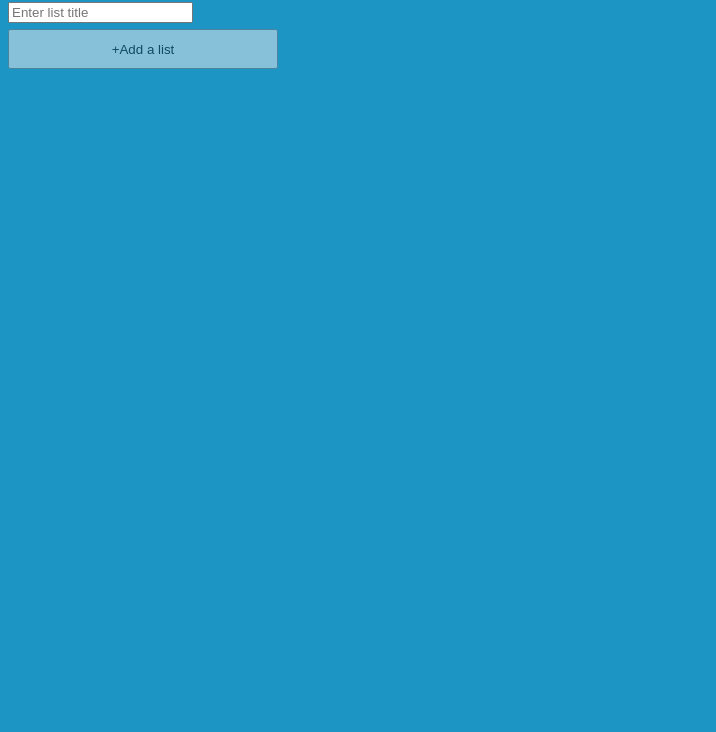
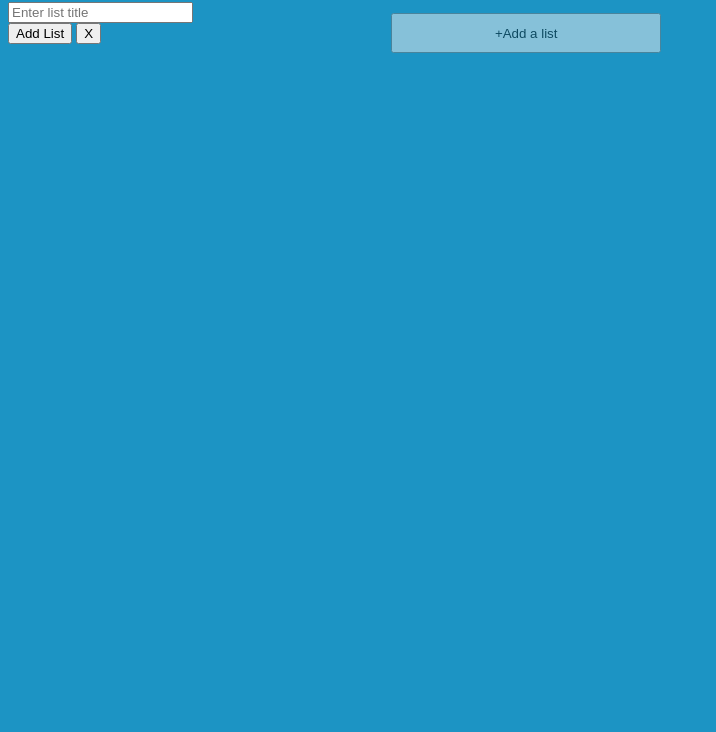
Before and after one commit to hwigyeompark/MyTrello, a plain HTML site: page index.html in a window 1280 px wide. Shown: the part 68-800 px from the top of the page, without its empty margins (0-716 px from the left). Drawn offline with Linux system fonts and the light colour scheme.

Commit message:
update style.css, index.html

```diff
--- a/css/style.css
+++ b/css/style.css
@@ -23,8 +23,9 @@ a{
         font-size: 1.3em;
     }
 
-#wrap{
-    width: 100%;
+.card-area{
+    width: 30%;
+    display: inline-block;
 }
 .add-list{
     margin-top: 0.5%;
--- a/index.html
+++ b/index.html
@@ -18,12 +18,21 @@
         </div>
     </nav>
 
-    <div id="wrap">
+    <div class="card-area">
         <div class="title-form">
             <form>
-                <input type="text" placeholder="Enter list title" >
+                <div id="form-input">
+                    <input type="text" placeholder="Enter list title" />
+                </div>
+                <div id="form-button">
+                    <input type="button" value="Add List" />
+                    <input type="button" value="X" />
+                </div>
             </form>
         </div>
+    </div>
+
+    <div class="card-area">
         <div class="add-list">
             <input type="button" value="+Add a list" class="addBtn" />
         </div>
```
